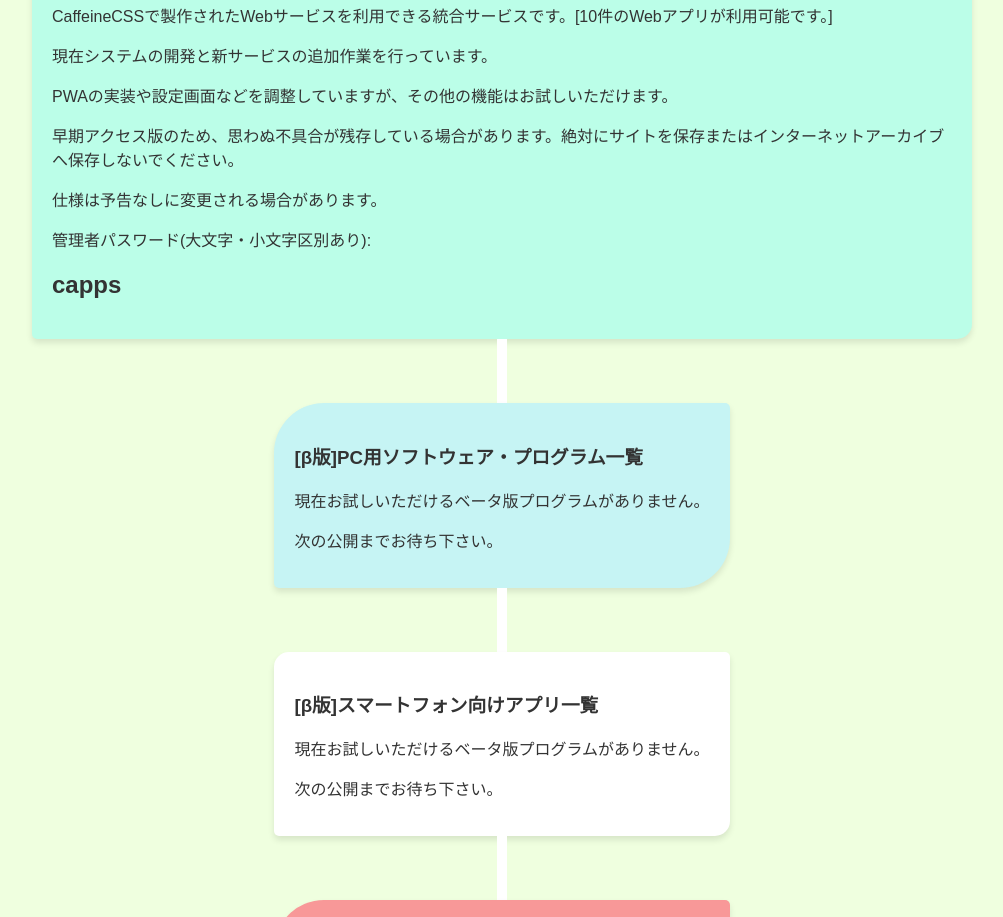
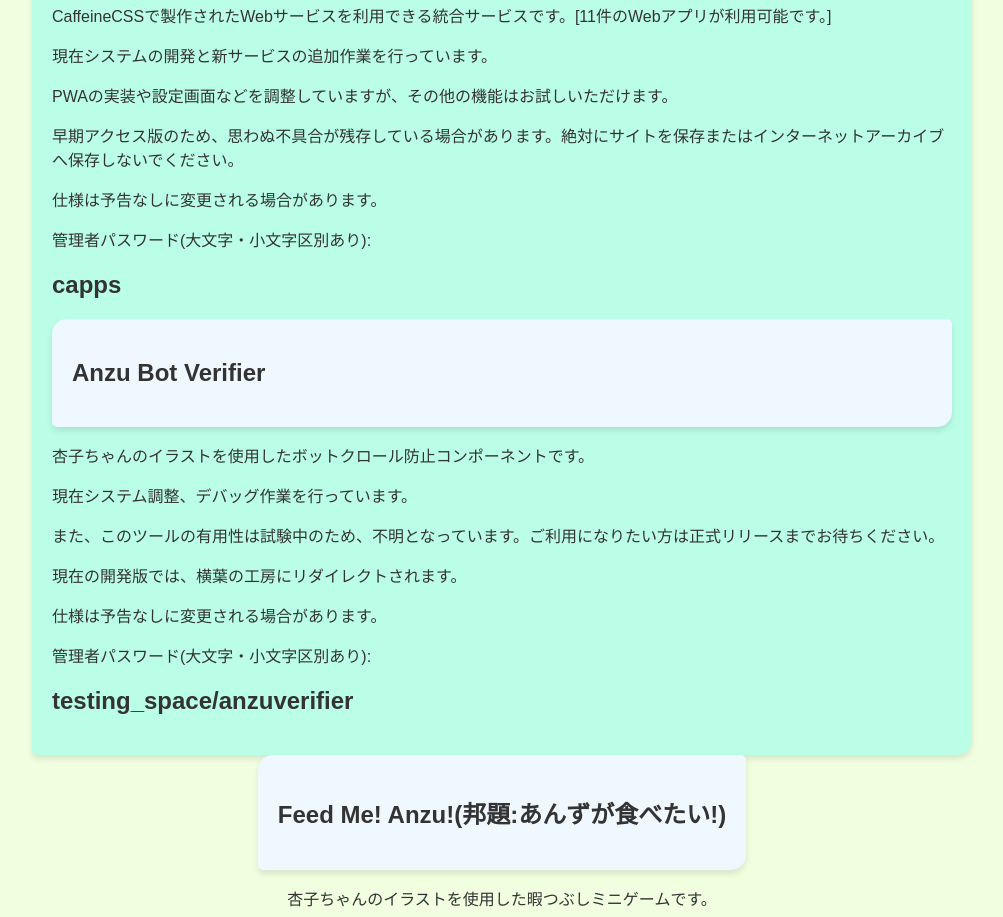
Before and after one commit to yokonoha/yokoha-st, a plain HTML site: page beta.html in a window 1280 px wide. Shown: the part 1883-2800 px from the top of the page, without its empty margins (138-1141 px from the left). Drawn offline with Linux system fonts and the light colour scheme.

Commit message:
Update beta.html

```diff
--- a/beta.html
+++ b/beta.html
@@ -35,7 +35,7 @@
     <h2>はじめにお読みください</h2>
     <p>このページにある成果物(文字、コンテンツ、図表等)は横茶横葉を含む製作者の著作物であり、無断使用を禁じます。</p>
     <p>このページではベータ版プロジェクトを扱っていますが、これらに対しても<a href="https://yokochayokoha.github.io/readme">横茶横葉サイト利用規約</a></a>が適用されます。</p>
-    <p>正式リリース前のプログラムを含め、公開されているすべてのプログラムにおいて、アーカイブの作成(WayBackMachine等のインターネットアーカイブを含む)は一切禁止です。</p>
+    <p>正式リリース前のプログラムを含め、公開されているすべてのプログラムにおいて、アーカイブの作成(インターネットアーカイブを含む)は一切禁止です。</p>
     <p>御利用になる皆様のご理解とご協力を宜しくお願い致します。</p>
      </div>
     <div class="cnt"><p></p></div>
@@ -48,7 +48,7 @@
 
 <h2 style="color: #114595;">現時点でのベータテスト版配信状況</h2>
 <h3 style="background-color: #def5ff; border-radius: 10px;">カテゴリ/件数 一覧</h3>
-<p><a href="#webapp">Webアプリ・サービス</a>: 11件</p>
+<p><a href="#webapp">Webアプリ・サービス</a>: 14件</p>
 <p><a href="#pc">PC用ソフトウェア・プログラム</a>: 0件</p>
 <p><a href="#sm">スマートフォン向けアプリ</a>: 0件</p>
 <p><a href="#dev">開発者向けコンポーネント</a>: 0件</p>
@@ -86,16 +86,40 @@
     </div>
 </div>
 
-<p>CaffeineCSSで製作されたWebサービスを利用できる統合サービスです。[10件のWebアプリが利用可能です。]</p>
+<p>CaffeineCSSで製作されたWebサービスを利用できる統合サービスです。[11件のWebアプリが利用可能です。]</p>
 <p>現在システムの開発と新サービスの追加作業を行っています。</p>
       <p>PWAの実装や設定画面などを調整していますが、その他の機能はお試しいただけます。</p>
       <p>早期アクセス版のため、思わぬ不具合が残存している場合があります。絶対にサイトを保存またはインターネットアーカイブへ保存しないでください。</p>
       <p>仕様は予告なしに変更される場合があります。</p>
 <p>管理者パスワード(大文字・小文字区別あり):</p>
       <h2>capps</h2>
-<h2></h2>
+      <div class="A">
+    <div class="title">
+        <h2>Anzu Bot Verifier</h2>
     </div>
+</div>
 
+<p>杏子ちゃんのイラストを使用したボットクロール防止コンポーネントです。</p>
+<p>現在システム調整、デバッグ作業を行っています。</p>
+
+      <p>また、このツールの有用性は試験中のため、不明となっています。ご利用になりたい方は正式リリースまでお待ちください。</p>
+<p>現在の開発版では、横葉の工房にリダイレクトされます。</p>
+      <p>仕様は予告なしに変更される場合があります。</p>
+<p>管理者パスワード(大文字・小文字区別あり):</p>
+      <h2>testing_space/anzuverifier</h2>
+    </div>
+          <div class="A">
+    <div class="title">
+        <h2>Feed Me! Anzu!(邦題:あんずが食べたい!)</h2>
+    </div>
+</div>
+
+<p>杏子ちゃんのイラストを使用した暇つぶしミニゲームです。</p>
+<p>現在は完成済みです。公開を準備しています。正式リリースまでは管理者パスワードで先行体験できます。</p>
+      <p>仕様は予告なしに変更される場合があります。</p>
+<p>管理者パスワード(大文字・小文字区別あり):</p>
+      <h2>testing_space/feedmeanzu</h2>
+    </div>
 
     <div class="cnt"><p></p></div>
     <div class="cnt"><p></p></div>
```
